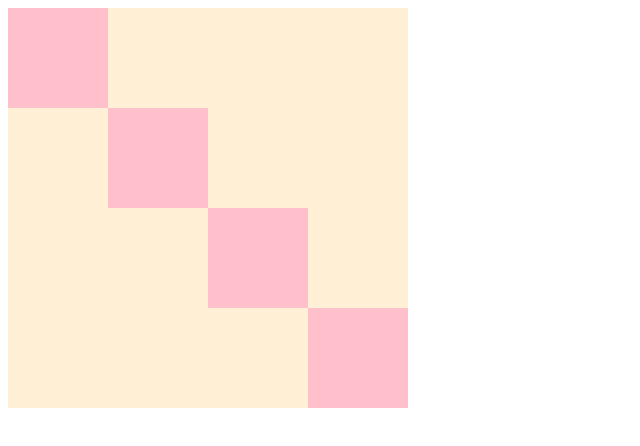
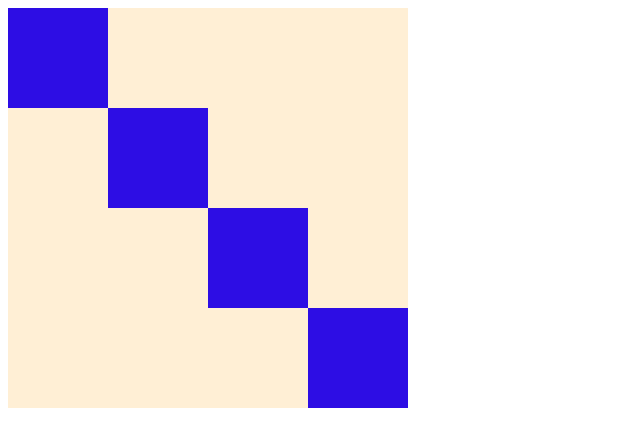
Before and after one commit to ChatoR3/practicaGrid, a plain HTML site: page index.html in a window 1280 px wide. Shown: the whole page, without its empty margins (0-640 px from the left). Drawn offline with Linux system fonts and the light colour scheme.

Commit message:
Cambio del color en la clase item, cuadro azul

```diff
--- a/css/style.css
+++ b/css/style.css
@@ -8,7 +8,7 @@
 }
 
 .item{
-    background: pink;
+    background: rgb(45, 13, 228);
 }
 
 .container .item:nth-child(1){
```
